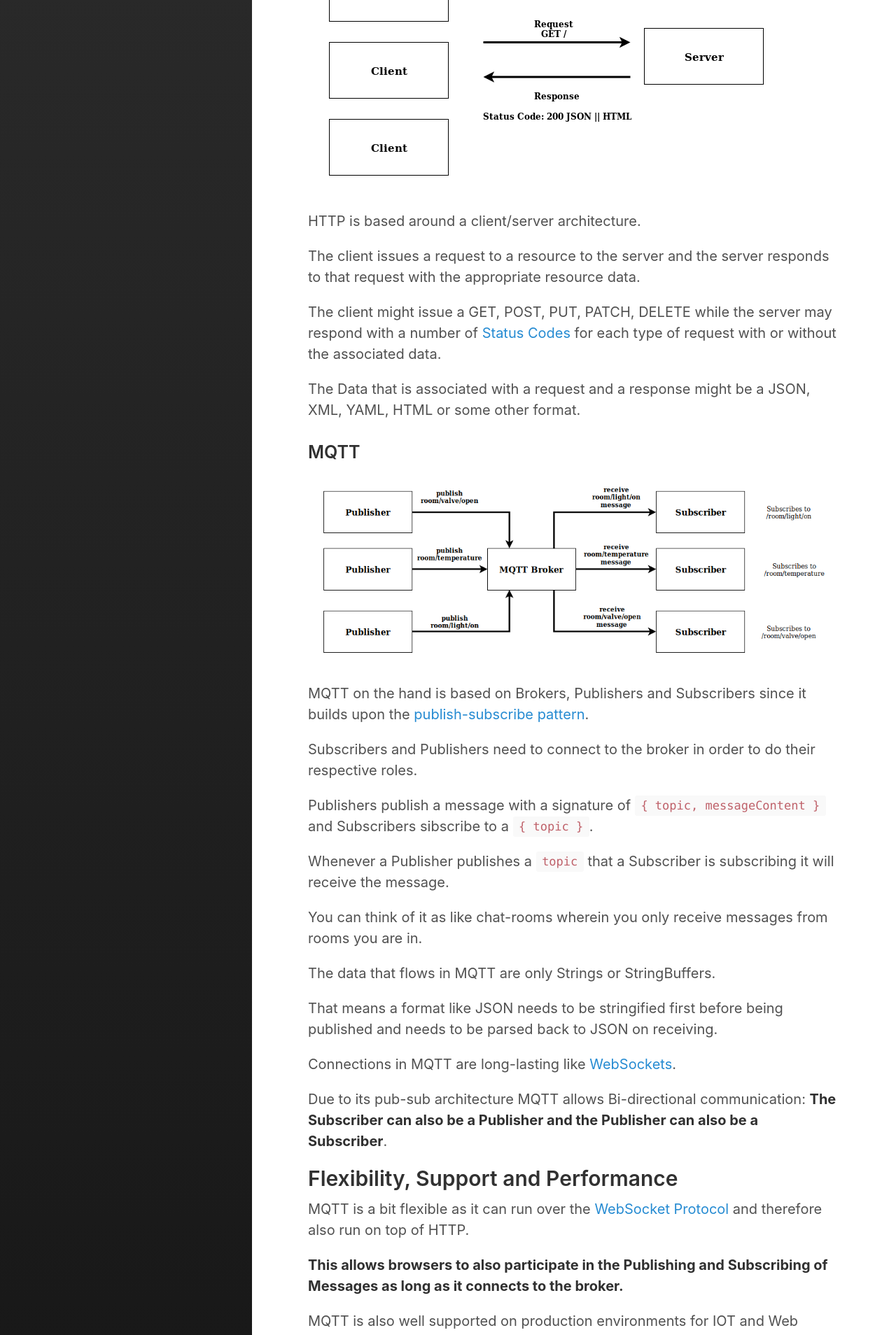
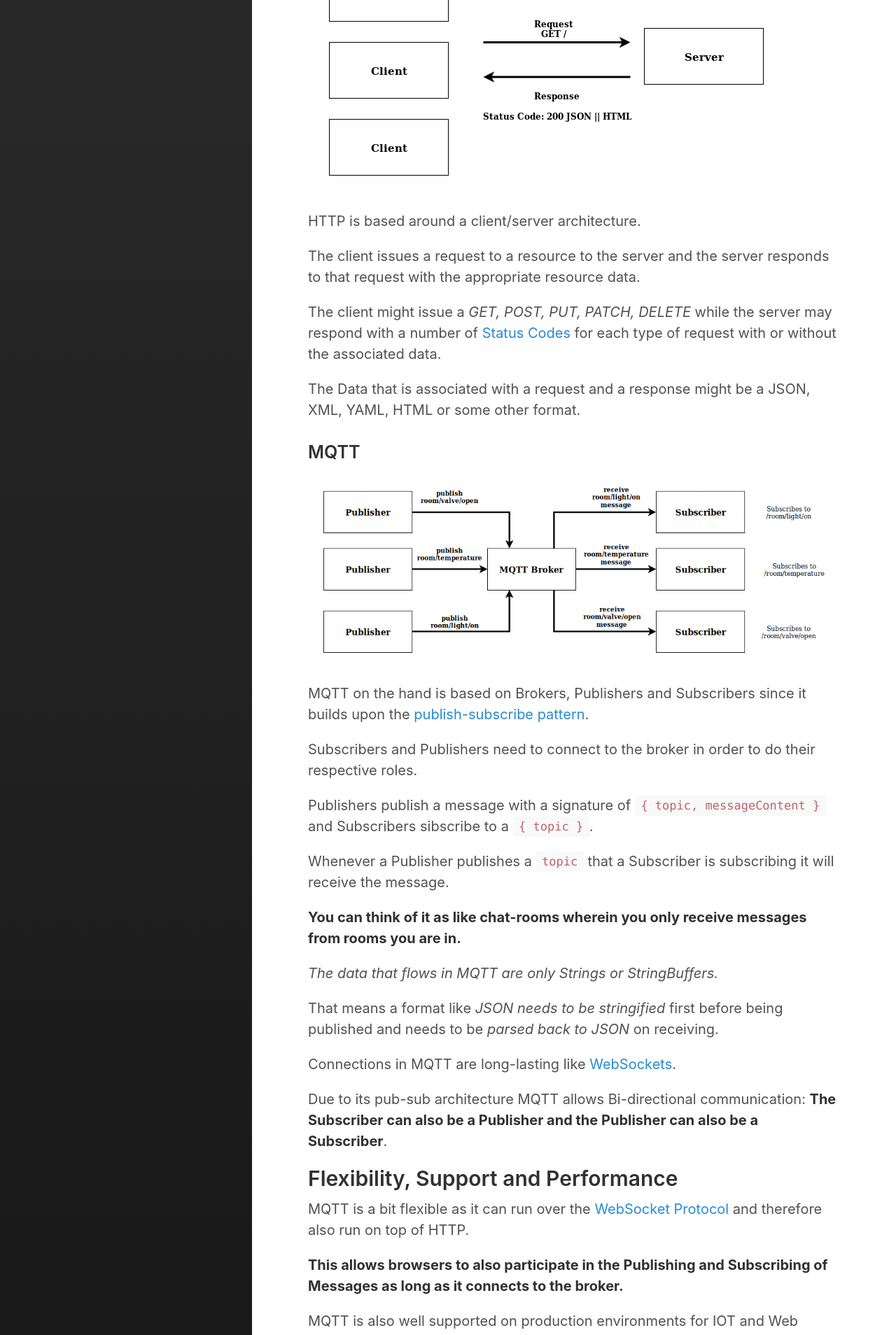
Before and after one commit to Pofay/pofay.github.io, a Jekyll site: the page built from _posts/2018-11-23-using-mqtt-over-http-for-iot.md, in a window 1280 px wide. Shown: the part 1055-2963 px from the top of the page at 70% size. Built offline with Jekyll 4.4.1, drawn with Linux system fonts in a browser that asks for light colours.

Commit message:
Emphasized some content

```diff
--- a/_posts/2018-11-23-using-mqtt-over-http-for-iot.md
+++ b/_posts/2018-11-23-using-mqtt-over-http-for-iot.md
@@ -30,7 +30,7 @@ HTTP is based around a client/server architecture.
 
 The client issues a request to a resource to the server and the server responds to that request with the appropriate resource data.
 
-The client might issue a GET, POST, PUT, PATCH, DELETE while the server may respond with a number of [Status Codes][status-codes] for each type of request with or without the associated data.
+The client might issue a *GET, POST, PUT, PATCH, DELETE* while the server may respond with a number of [Status Codes][status-codes] for each type of request with or without the associated data.
 
 The Data that is associated with a request and a response might be a JSON, XML, YAML, HTML or some other format.
 
@@ -46,11 +46,11 @@ Publishers publish a message with a signature of `{ topic, messageContent }` and
 
 Whenever a Publisher publishes a `topic` that a Subscriber is subscribing it will receive the message.
 
-You can think of it as like chat-rooms wherein you only receive messages from rooms you are in.
+**You can think of it as like chat-rooms wherein you only receive messages from rooms you are in.**
 
-The data that flows in MQTT are only Strings or StringBuffers.
+*The data that flows in MQTT are only Strings or StringBuffers.*
 
-That means a format like JSON needs to be stringified first before being published and needs to be parsed back to JSON on receiving.
+That means a format like *JSON needs to be stringified* first before being published and needs to be *parsed back to JSON* on receiving.
 
 Connections in MQTT are long-lasting like [WebSockets][websocket].
 
```
